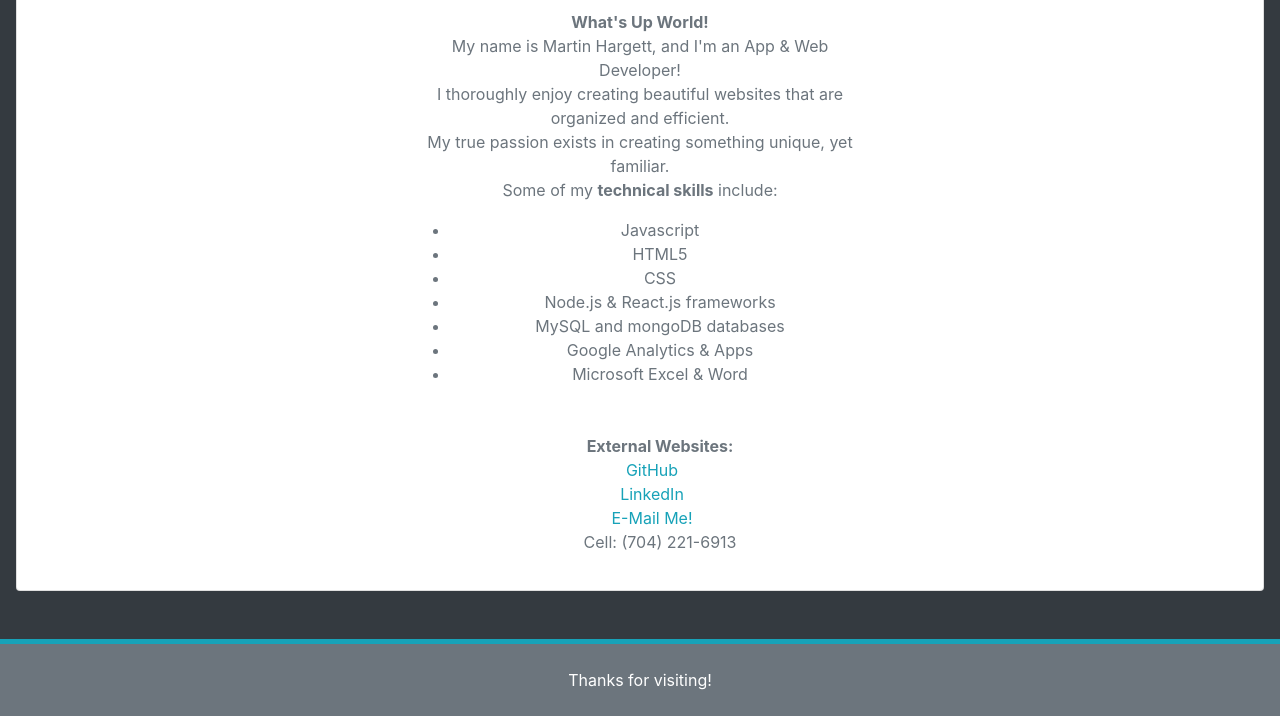
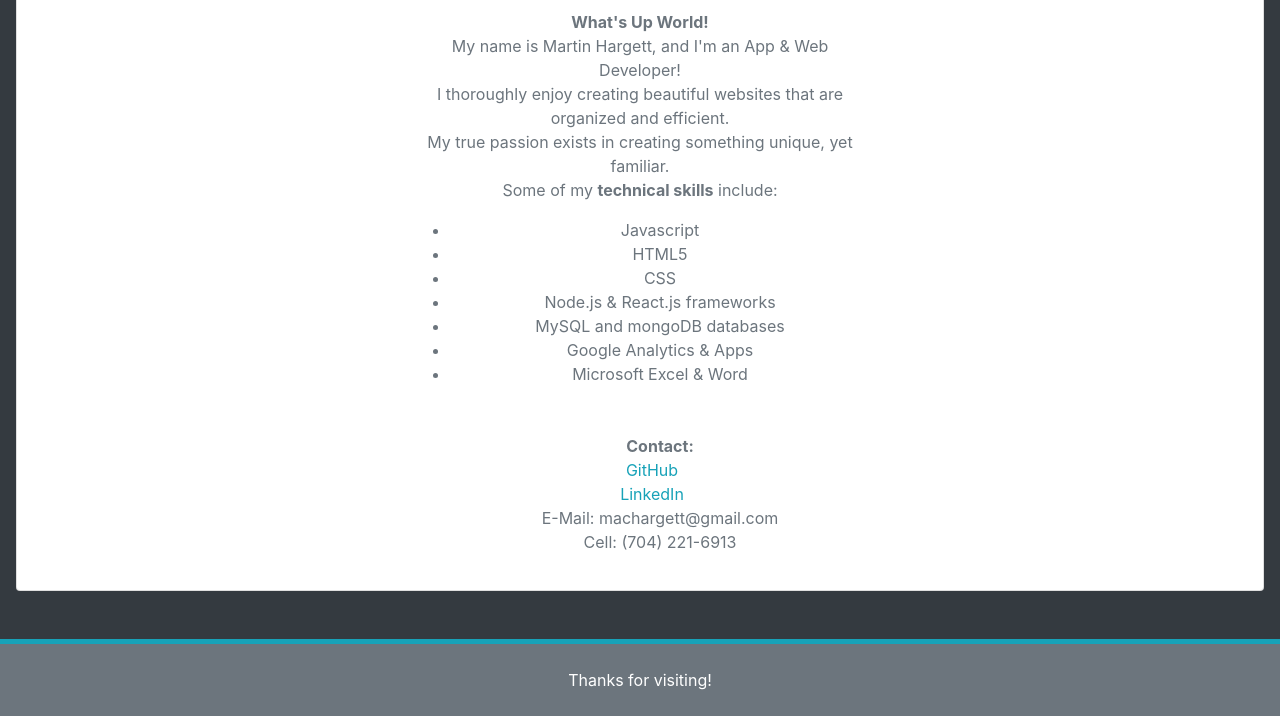
Before and after one commit to MHargett23/portfolio, a plain HTML site: page index.html in a window 1280 px wide. Shown: the part 203-919 px from the top of the page. Drawn offline with nearby package versions, Linux system fonts and the light colour scheme.

Commit message:
Update index.html

```diff
--- a/index.html
+++ b/index.html
@@ -64,11 +64,11 @@
                 <li>Google Analytics & Apps</li>
                 <li>Microsoft Excel & Word</li><br>
           <br>
-          <strong>External Websites:</strong><br>
+          <strong>Contact:</strong><br>
           <a class="m-3 ml-auto text-info" href="https://github.com/MHargett23">GitHub</a><br>
           <a class="m-3 ml-auto text-info" href="https://www.linkedin.com/in/mdhargett/">LinkedIn</a><br>
-          <a class="m-3 ml-auto text-info" href="mailto:machargett@gmail.com">E-Mail Me!</a><br>
-                Cell: (704) 221-6913
+          E-Mail: machargett@gmail.com<br>
+          Cell: (704) 221-6913
         </div>
       </div>
     </div>
```
